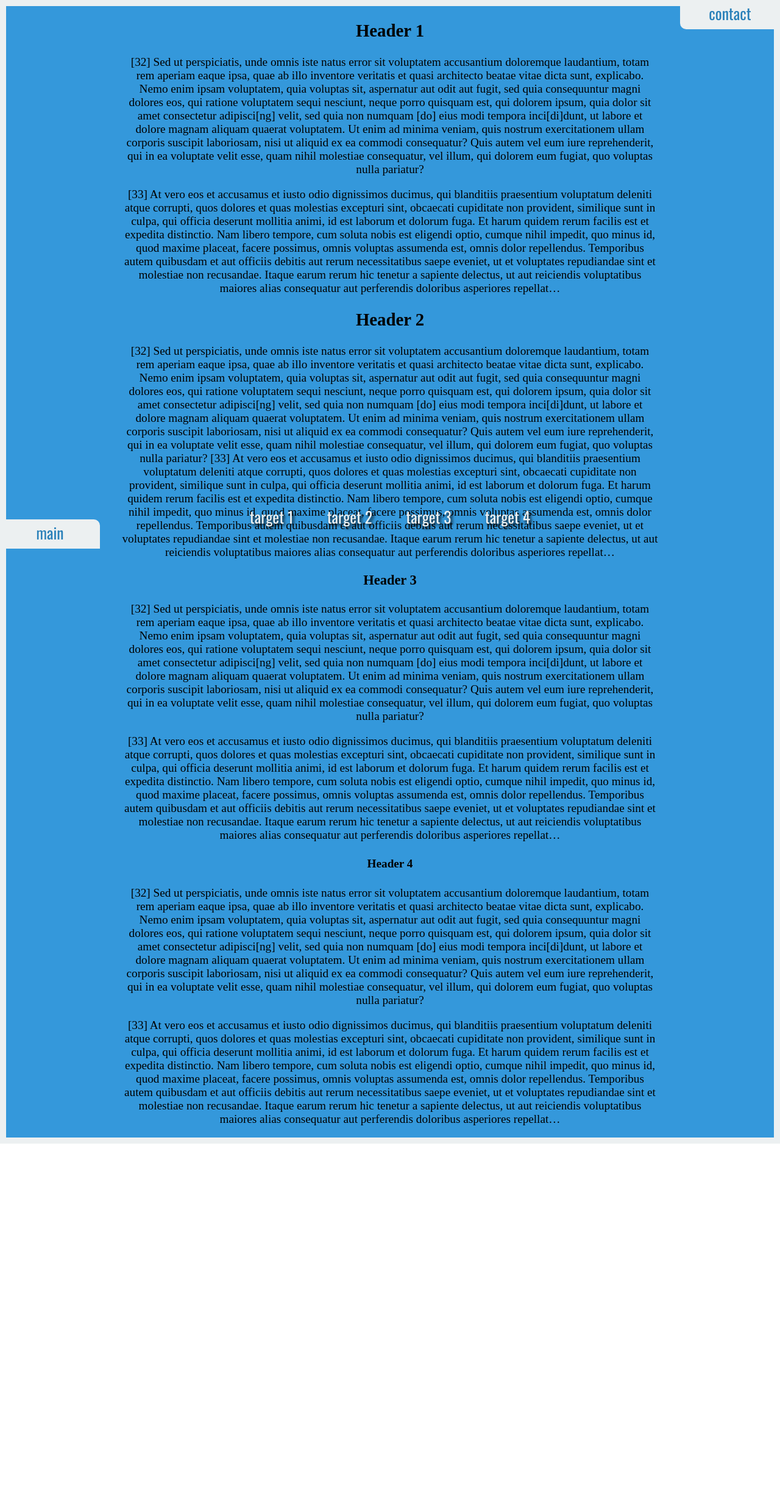
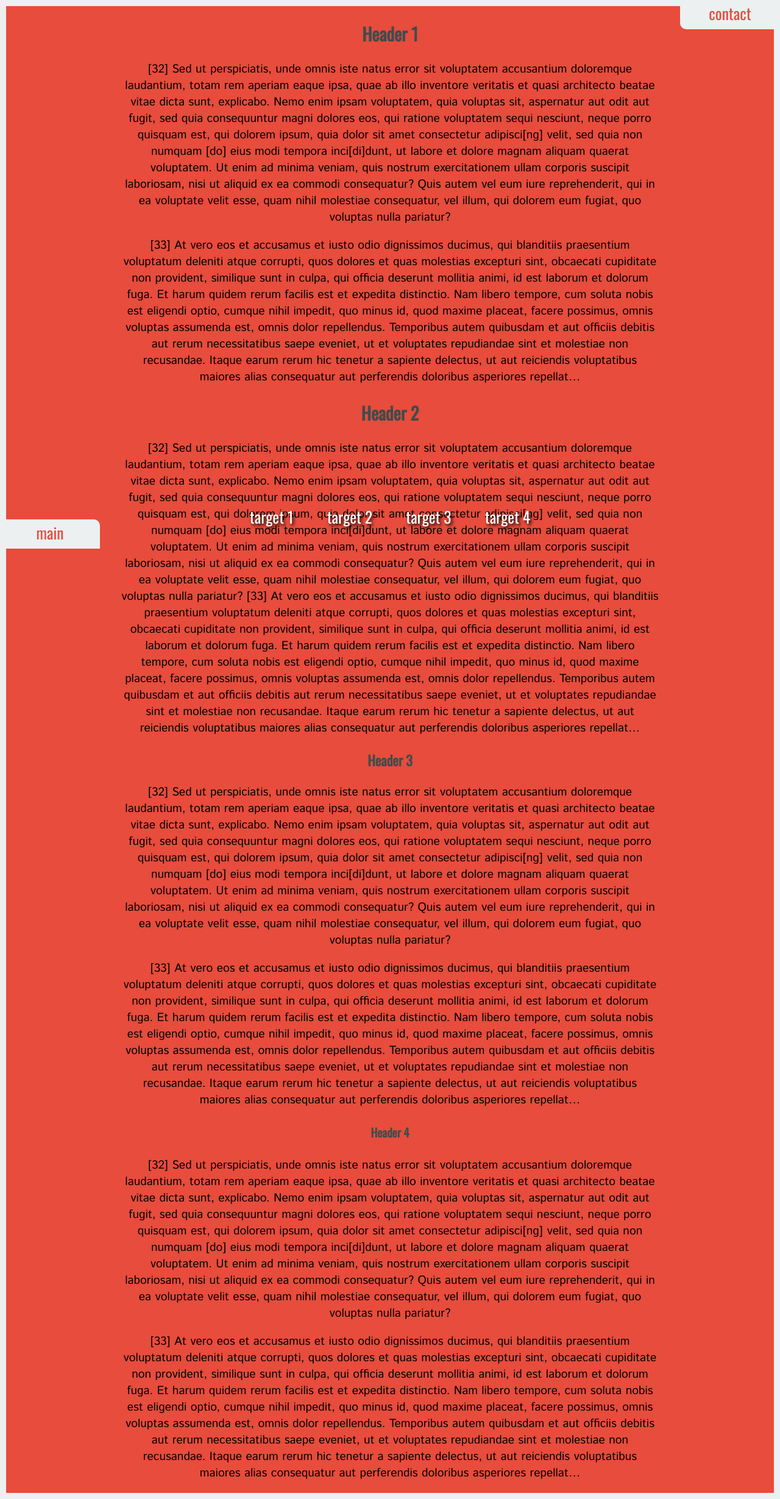
Before and after one commit to ozagordi/es_site, a Jekyll site: the page built from target1/index.md, in a window 1280 px wide. Shown: the whole page at 61% size. Built offline with Jekyll 4.4.1, drawn with Linux system fonts in a browser that asks for light colours; some web fonts are replaced; Markdown is read by kramdown in place of the engine named in the settings; before the commit the page ends 1876 px from its top, so only the background shows below that.

Commit message:
Version with full red background
Red background, logo negative red, white links, black text.

```diff
--- a/_layouts/engene.html
+++ b/_layouts/engene.html
@@ -7,8 +7,8 @@ layout: engene
 	<meta name="description" content="enGene statistical consulting" />
 	<meta name="keywords" content="statistics, consulting, bioinformatics">
 	<meta charset="UTF-8">
-	<link href='http://fonts.googleapis.com/css?family=Oswald' rel='stylesheet' type='text/css'>
-	<link href='http://fonts.googleapis.com/css?family=Fenix' rel='stylesheet' type='text/css'>
+	<!--link href='http://fonts.googleapis.com/css?family=Oswald' rel='stylesheet' type='text/css'>
+	<link href='http://fonts.googleapis.com/css?family=Fenix' rel='stylesheet' type='text/css'-->
 	<link rel="stylesheet" href="../css/main.css"/>
 	<link rel="icon" type="image/png" href="images/favicon.ico">
 	<title>enGene Statistics</title>
@@ -16,10 +16,10 @@ layout: engene
 
 <body>
 
-<div id="home" class="color peter-river">
+<div id="home" class="color alizarin">
 	<!-- MAIN CONTENT -->
 	<div id="main_content_wrap" class="outer">
-		<section id="main_content" class="inner" >
+		<section id="main_content" class="inner color alizarin" >
 
 			{{ content }}
 
--- a/css/main.css
+++ b/css/main.css
@@ -1,3 +1,4 @@
+@import url(http://fonts.googleapis.com/css?family=Istok+Web|Oswald);
 .color.turquoise {
   background: #1ABC9C;
 }
@@ -59,6 +60,12 @@
 .color.asbestos {
   background: #7F8C8D;
 }
+.color.logo-red {
+  background: #FF3300;
+}
+.color.logo-blue {
+  background: #033D5C;
+}
 
 #home {
 	position: absolute;
@@ -92,6 +99,16 @@
 	vertical-align: middle;
 }
 
+h1, h2, h3, h4 {
+	color: #3F4C4D;
+	font-family: 'Oswald', sans-serif;
+}
+
+p {
+	color: black;
+	font-family: 'Istok Web', sans-serif;
+}
+
 .menu_links {
 	margin-right: 2%;
 	margin-left: 2%;
@@ -112,7 +129,7 @@
 
 a.menu_links {
 	text-decoration: none;
-	color: #ECF0F1;
+	color: #FFFFFF;
 	text-shadow: 0.1em 0.1em 0.2em black;
 
 	transition: All 0.7s ease;
@@ -123,7 +140,7 @@ a.menu_links {
 }
 
 a.menu_links:hover {
-	color: #FF3300;
+/*	color: #3CA0D0; */
 	font-size: 1.8em;
 	text-shadow: 0.1em 0.1em 0.2em black;
 }
@@ -169,7 +186,7 @@ a.menu_links:hover {
 
 a.button-link {
 	text-decoration: none;
-	color: #2980B9;
+	color: #E74C3C;
 	text-shadow: none;
 
 	/*Transition*/
@@ -181,7 +198,7 @@ a.button-link {
 }
 
 a.button-link:hover {
-	color: #FF3300;
+	color: #086FA1;
 /*	text-shadow: 0.1em 0.1em 0.2em black; */
 }
 
--- a/index.html
+++ b/index.html
@@ -7,7 +7,7 @@
 	<meta name="keywords" content="statistics, consulting, bioinformatics,
 	NGS, next generation sequencing, data analysis, data science">
 	<meta charset="UTF-8">
-	<link href='http://fonts.googleapis.com/css?family=Oswald' rel='stylesheet' type='text/css'>
+	<!--link href='http://fonts.googleapis.com/css?family=Oswald' rel='stylesheet' type='text/css'-->
 	<link rel="stylesheet" href="css/main.css"/>
 	<link rel="icon" type="image/png" href="images/favicon.ico">
 	<title>enGene Statistics</title>
@@ -15,9 +15,9 @@
 
 <body>
 
-<div id="home" class="color belize-hole">
+<div id="home" class="color alizarin">
 	<div id="homeinner">
-		<img src="images/eng_red.svg" alt="enGene logo in red"/>
+		<img src="images/eng_ali.svg" alt="enGene logo in red"/>
 	</div>
 
 	<div id="button-bl" class="growing-button">
```
Also changed, not shown: images/eng_ali.svg (added), images/eng_blue.svg (added).
